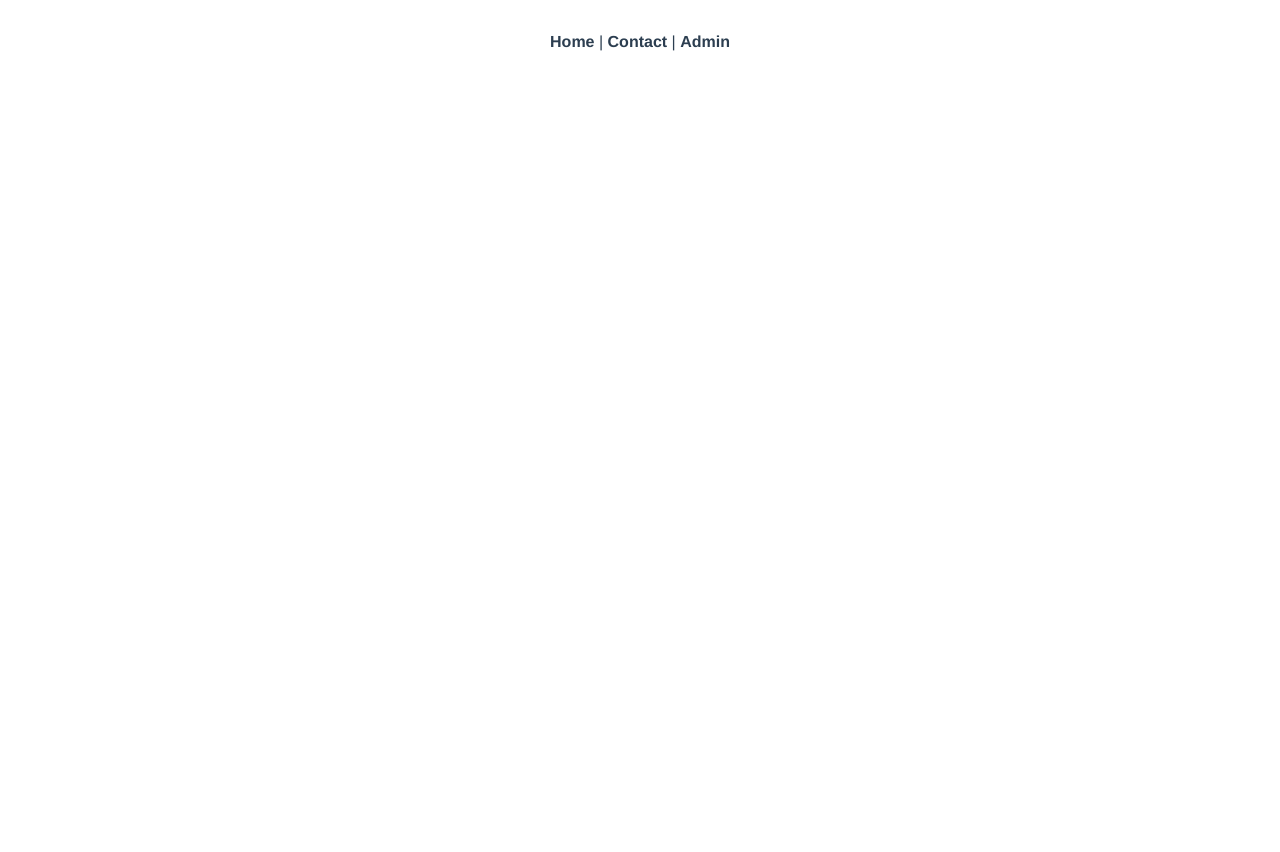
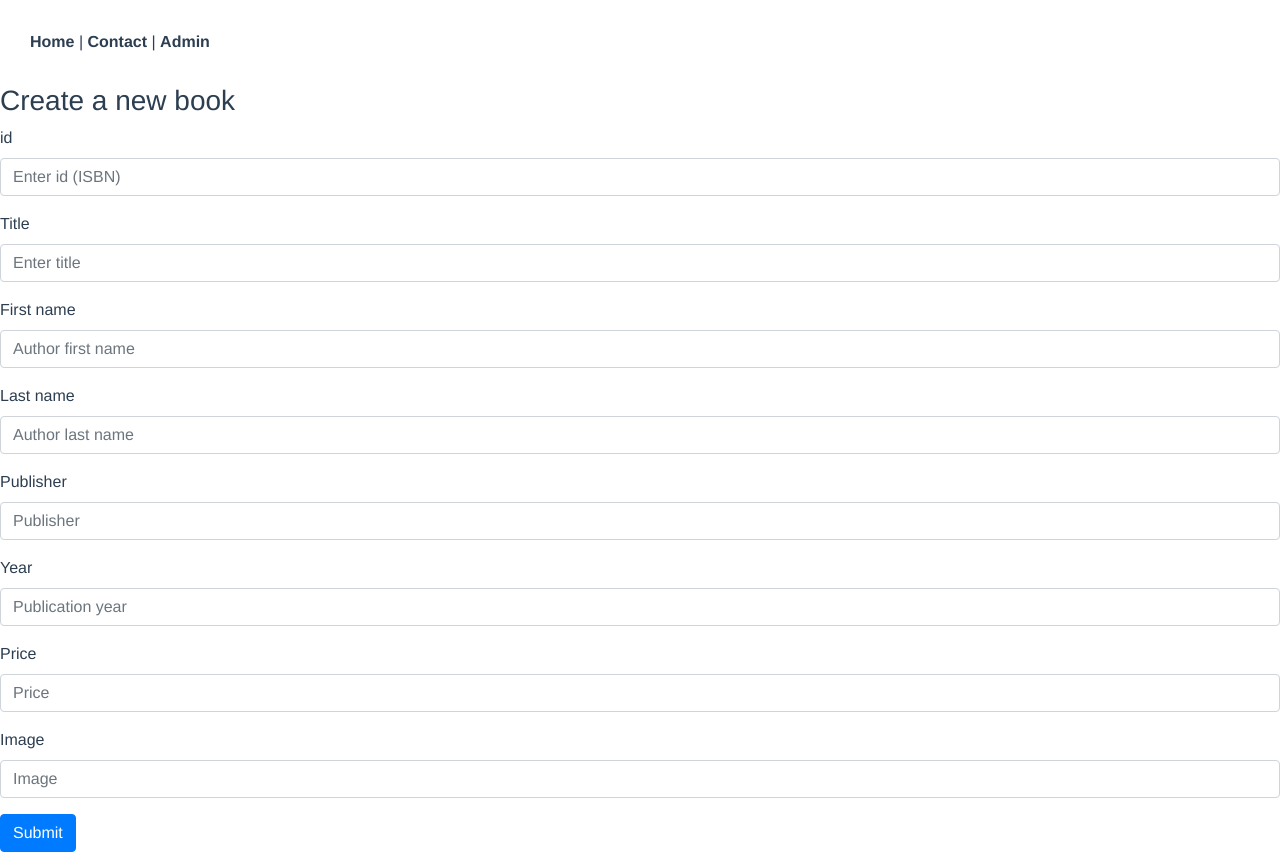
Before and after one commit to Hellden/vuex-commerce, a Vue app: page /admin/ProductAdd in a window 1280 px wide. Before the commit the page ends 800 px from the top, so only its background shows below. Built offline with nearby package versions, Linux system fonts and the light colour scheme.

Commit message:
add post axios

```diff
--- a/db.json
+++ b/db.json
@@ -1,20 +1,22 @@
 {
-  "products": [{
+  "products": [
+    {
       "id": 9780596806750,
       "title": "JavaScript Patterns: Build Better Applications with Coding and Design Patterns",
       "author": {
-        "name": "Stefanov",
+        "lastName": "Stefanov",
         "firstName": "Stoyan"
       },
       "publisher": "O'Reilly Media",
       "year": 2010,
       "price": 29.99,
       "image": "https://images-na.ssl-images-amazon.com/images/I/51%2BSiphz7AL._SL200_.jpg"
-    }, {
+    },
+    {
       "id": 9780596517748,
       "title": "JavaScript: The Good Parts",
       "author": {
-        "name": "Crockford",
+        "lastName": "Crockford",
         "firstName": "Douglas"
       },
       "publisher": "O'Reilly Media",
@@ -26,7 +28,7 @@
       "id": 9781449331818,
       "title": "Learning JavaScript Design Patterns",
       "author": {
-        "name": "Osmani",
+        "lastName": "Osmani",
         "firstName": "Addy"
       },
       "publisher": "O'Reilly Media",
@@ -38,7 +40,7 @@
       "id": 9781593279509,
       "title": "Eloquent JavaScript, 3rd Edition: A Modern Introduction to Programming",
       "author": {
-        "name": "Haverbeke",
+        "lastName": "Haverbeke",
         "firstName": "Marijn"
       },
       "publisher": "No Starch Press",
@@ -50,7 +52,7 @@
       "id": 9781617292859,
       "title": "Secrets of the JavaScript Ninja, Second Edition",
       "author": {
-        "name": "Resig",
+        "lastName": "Resig",
         "firstName": "John"
       },
       "publisher": "Manning Publications",
@@ -62,7 +64,7 @@
       "id": 9780132350854,
       "title": "Clean Code: A Handbook of Agile Software Craftsmanship",
       "author": {
-        "name": "Martin",
+        "lastName": "Martin",
         "firstName": "Robert C."
       },
       "publisher": "Prentice Hall",
@@ -73,20 +75,21 @@
     {
       "id": 9780132350884,
       "title": "Design Patterns: Elements of Reusable Object-Oriented Software",
-      "author": [{
-          "name": "Gamma",
+      "author": [
+        {
+          "lastName": "Gamma",
           "firstName": "Erich "
         },
         {
-          "name": "Helm",
+          "lastName": "Helm",
           "firstName": "Richard "
         },
         {
-          "name": "Johnson",
+          "lastName": "Johnson",
           "firstName": "Ralph "
         },
         {
-          "name": "Vlissides",
+          "lastName": "Vlissides",
           "firstName": "John"
         }
       ],
@@ -94,6 +97,18 @@
       "year": 2008,
       "price": 34.47,
       "image": "https://images-na.ssl-images-amazon.com/images/I/51szD9HC9pL._SL200_.jpg"
+    },
+    {
+      "id": "1234",
+      "title": "Test",
+      "author": {
+        "firstName": "raph",
+        "lastName": "chap"
+      },
+      "publisher": "azer",
+      "year": "2019",
+      "price": "20",
+      "image": "image.png"
     }
   ]
 }
--- a/src/App.vue
+++ b/src/App.vue
@@ -14,7 +14,6 @@
   font-family: "Avenir", Helvetica, Arial, sans-serif;
   -webkit-font-smoothing: antialiased;
   -moz-osx-font-smoothing: grayscale;
-  text-align: center;
   color: #2c3e50;
 }
 #nav {
--- a/src/components/admin/ProductForm.vue
+++ b/src/components/admin/ProductForm.vue
@@ -1,9 +1,115 @@
 <template>
-  <div></div>
+  <div>
+    <form @submit.prevent="create">
+      <div class="form-group">
+        <label for="id">id</label>
+        <input
+          type="text"
+          class="form-control"
+          id="title"
+          placeholder="Enter id (ISBN)"
+          v-model="book.id"
+        />
+      </div>
+      <div class="form-group">
+        <label for="title">Title</label>
+        <input
+          type="text"
+          class="form-control"
+          id="title"
+          placeholder="Enter title"
+          v-model="book.title"
+        />
+      </div>
+      <div class="form-group">
+        <label for="firstName">First name</label>
+        <input
+          type="text"
+          class="form-control"
+          id="firstName"
+          placeholder="Author first name"
+          v-model="book.author.firstName"
+        />
+      </div>
+      <div class="form-group">
+        <label for="lastName">Last name</label>
+        <input
+          type="text"
+          class="form-control"
+          id="lastName"
+          placeholder="Author last name"
+          v-model="book.author.lastName"
+        />
+      </div>
+      <div class="form-group">
+        <label for="publisher">Publisher</label>
+        <input
+          type="text"
+          class="form-control"
+          id="publisher"
+          placeholder="Publisher"
+          v-model="book.publisher"
+        />
+      </div>
+      <div class="form-group">
+        <label for="year">Year</label>
+        <input
+          type="number"
+          class="form-control"
+          id="year"
+          placeholder="Publication year"
+          v-model="book.year"
+        />
+      </div>
+      <div class="form-group">
+        <label for="price">Price</label>
+        <input
+          type="text"
+          class="form-control"
+          id="price"
+          placeholder="Price"
+          v-model="book.price"
+        />
+      </div>
+      <div class="form-group">
+        <label for="image">Image</label>
+        <input
+          type="text"
+          class="form-control"
+          id="image"
+          placeholder="Image"
+          v-model="book.image"
+        />
+      </div>
+      <button type="submit" class="btn btn-primary">Submit</button>
+    </form>
+  </div>
 </template>
-
 <script>
-export default {};
+export default {
+  data() {
+    return {
+      book: {
+        id: "",
+        title: "",
+        author: {
+          firstName: "",
+          lastName: ""
+        },
+        publisher: "",
+        year: "",
+        price: "",
+        image: ""
+      }
+    };
+  },
+  methods: {
+    create() {
+      console.log(this.book);
+      this.$store.dispatch("createProduct", this.book);
+    }
+  }
+};
 </script>
 
 <style lang="scss" scoped></style>
--- a/src/components/admin/ProductList.vue
+++ b/src/components/admin/ProductList.vue
@@ -17,7 +17,7 @@
         <tr v-for="product in products" :key="product.id">
           <th scope="row">{{ product.id }}</th>
           <td>{{ product.title }}</td>
-          <td>{{ product.author.firstanme }} {{ product.author.name }}</td>
+          <td>{{ product.author.firstanme }} {{ product.author.lastName }}</td>
           <td>{{ product.publisher }}</td>
           <td>{{ product.year }}</td>
           <td>
--- a/src/router.js
+++ b/src/router.js
@@ -24,8 +24,8 @@ export default new Router({
       component: () => import("./views/admin/Products.vue")
     },
     {
-      path: "/admin/product-add",
-      name: "admin-product-add",
+      path: "/admin/ProductAdd",
+      name: "admin-ProductAdd",
       component: () => import("./views/admin/ProductAdd.vue")
     }
   ]
--- a/src/services/productService.js
+++ b/src/services/productService.js
@@ -5,5 +5,8 @@ let baseUrl = "http://localhost:3000";
 export default {
   getProducts() {
     return axios.get(`${baseUrl}/products`);
+  },
+  createProduct(book) {
+    return axios.post(`${baseUrl}/products`, book);
   }
 };
--- a/src/store.js
+++ b/src/store.js
@@ -11,6 +11,9 @@ export default new Vuex.Store({
   mutations: {
     GET_PRODUCTS(state, products) {
       state.products = products;
+    },
+    CREATE_PRODUCT(state, product) {
+      state.products = [product, ...state.products];
     }
   },
   actions: {
@@ -21,6 +24,14 @@ export default new Vuex.Store({
           commit("GET_PRODUCTS", res.data);
         })
         .catch(err => console.error(err.message));
+    },
+    createProduct({ commit }, product) {
+      productService
+        .createProduct(product)
+        .then(() => {
+          commit("CREATE_PRODUCT", product);
+        })
+        .catch(err => console.error(err.message));
     }
   }
 });
```
